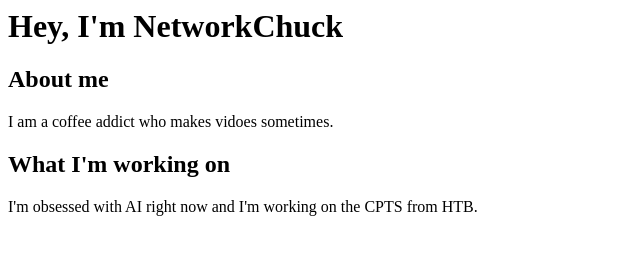
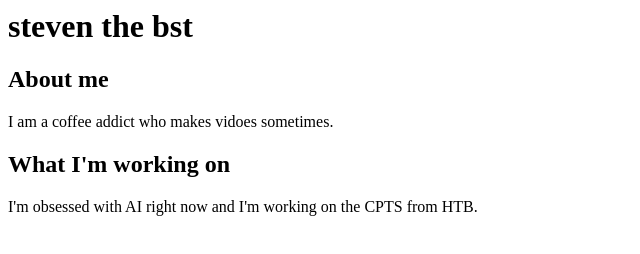
Before and after one commit to mastersteven200/steven-web, a plain HTML site: page index.html in a window 1280 px wide. Shown: the whole page, without its empty margins (0-640 px from the left). Drawn offline with Linux system fonts and the light colour scheme.

Commit message:
Update index.html

```diff
--- a/index.html
+++ b/index.html
@@ -1,7 +1,7 @@
 
 <html>
     <h1>
-        Hey, I'm NetworkChuck
+        steven the bst
     </h1>
     <body>
         <h2>About me</h2>
```
